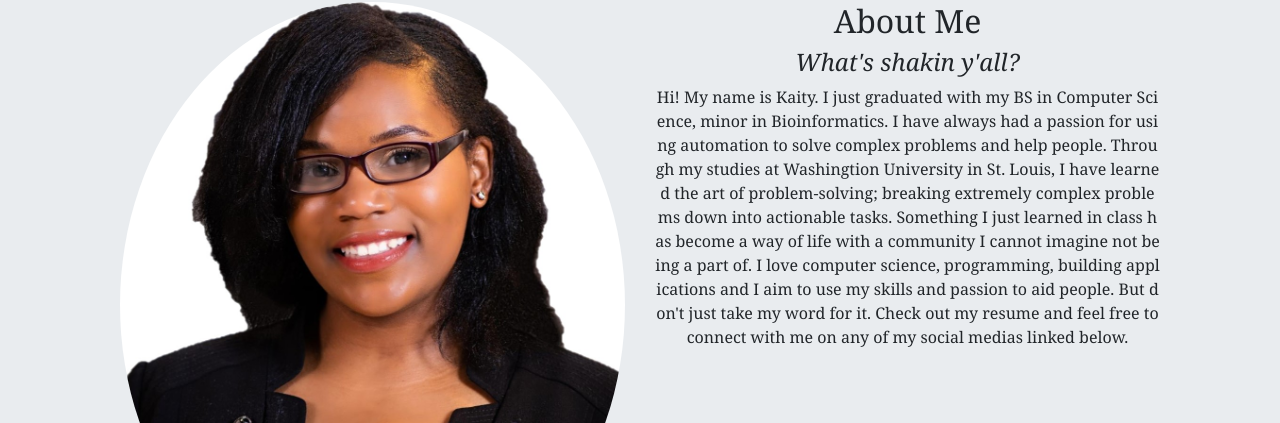
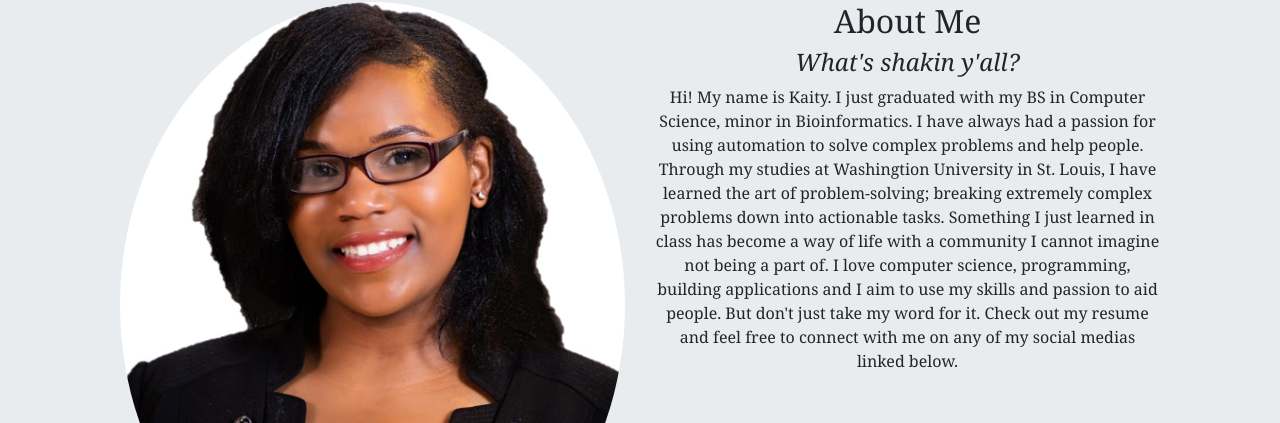
Before and after one commit to kaitlinaclark/personal-site, a React (Create React App) app: page / in a window 1280 px wide. Shown: the part 684-1107 px from the top of the page. Built offline with nearby package versions, Linux system fonts and the light colour scheme.

Commit message:
word wrap

```diff
--- a/src/AboutMe/AboutMe.js
+++ b/src/AboutMe/AboutMe.js
@@ -13,12 +13,12 @@ function AboutMe() {
 
                   <h2 style={{fontStyle:'normal'}}>About Me</h2>
                 <h4>What's shakin y'all?</h4>
-                <p style={{fontStyle:'normal'}}>Hi! My name is Kaity. I just graduated with my BS in Computer Science, minor in Bioinformatics.
+                <div style={{fontStyle:'normal'}}>Hi! My name is Kaity. I just graduated with my BS in Computer Science, minor in Bioinformatics.
                  I have always had a passion for using automation to solve complex problems and help people. Through my studies at Washingtion University
                  in St. Louis, I have learned the art of problem-solving; breaking extremely complex problems down into actionable tasks. Something I just
                  learned in class has become a way of life with a community I cannot imagine not being a part of. I love computer science, programming,
                  building applications and I aim to use my skills and passion to aid people.
-                 But don't just take my word for it. Check out my resume and feel free to connect with me on any of my social medias linked below.</p>
+                 But don't just take my word for it. Check out my resume and feel free to connect with me on any of my social medias linked below.</div>
 
             </div>
         </div>
```
